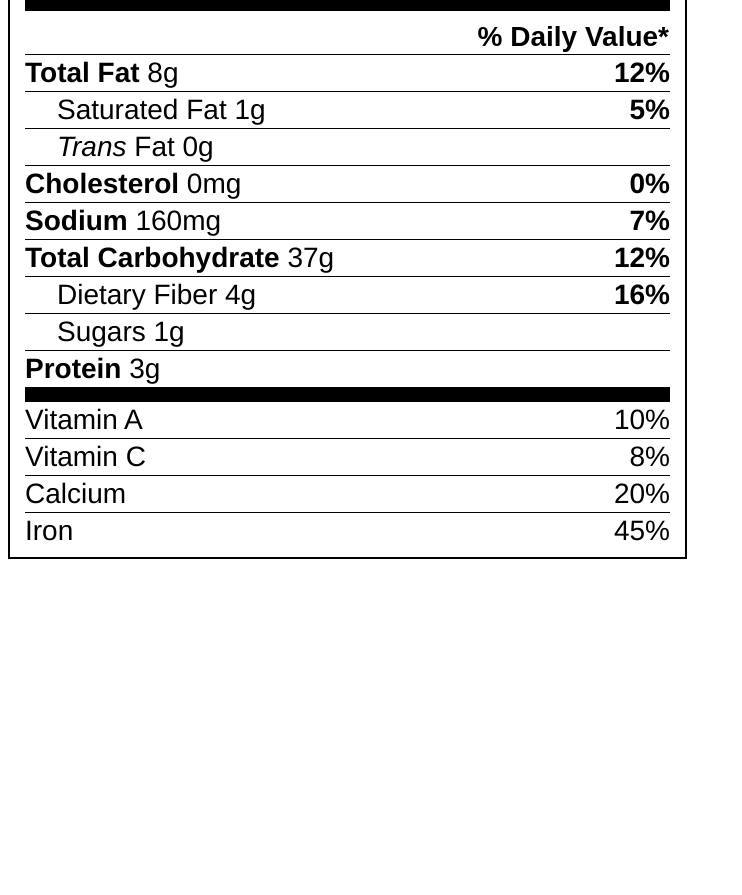
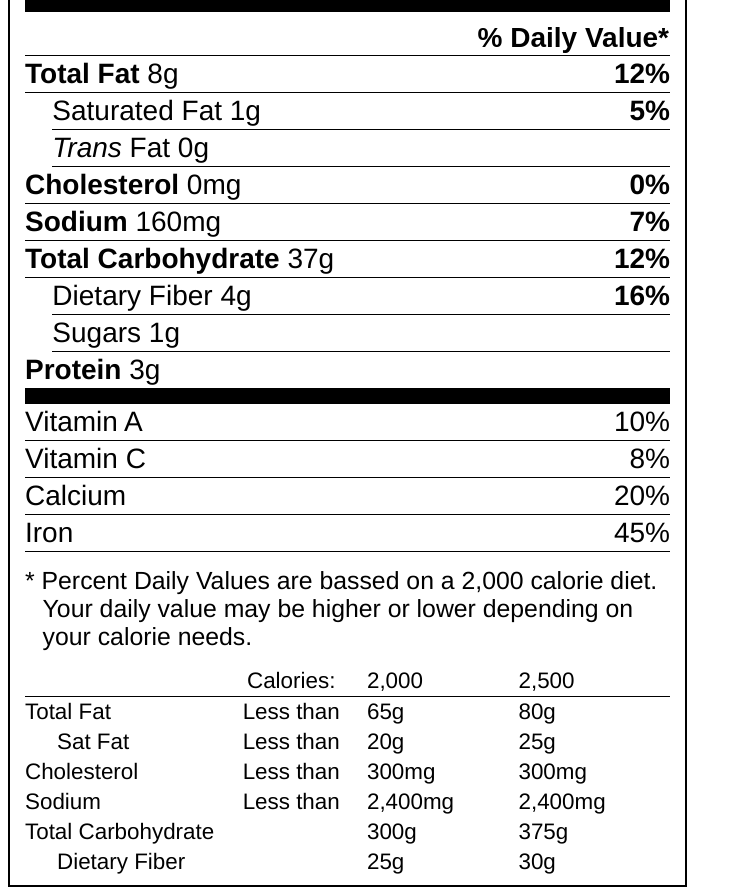
Before and after one commit to astout55555/ls202, a plain HTML site: page lesson_4/nutrition_facts.html in a window 1280 px wide. Shown: the part 285-1180 px from the top of the page, without its empty margins (0-742 px from the left). Before the commit the page ends 852 px from the top, so only its background shows below. Drawn offline with Linux system fonts and the light colour scheme.

Commit message:
Finally finished the nutrition facts label so that it matches the example given. Some sizing/fonts appear slightly off in a few places, but there's nothing clearly wrong about the appearance. The CSS styling feels like a mess, however, and I'm sure there's a more efficient way to do some of this. I'll take a look at the hints and see about refactoring my code before submitting for a code review.

```diff
--- a/lesson_4/nutrition_facts.html
+++ b/lesson_4/nutrition_facts.html
@@ -18,13 +18,20 @@
         margin-bottom: 5px;
       }
 
+      header p {
+        margin: 0;
+      }
+
+      main p {
+        font-size: 1.55rem;
+        padding-left: 1.1rem;
+        text-indent: -1.1rem;
+        margin: 15px 0;
+      }
+
       h1 {
         font-family: 'Franklin Gothic Medium', Arial, sans-serif;
         font-size: 3.75rem;
-        margin: 0;
-      }
-
-      p {
         margin: 0;
       }
 
@@ -38,30 +45,20 @@
         text-align: right;
         padding-top: 10px;
         font-family: 'Helvetica Black', Arial, sans-serif;
-      }
-
-      tr {
         border-bottom: 1px solid black;
       }
 
       td {
         padding: 2px 0;
+        border-bottom: 1px solid black;
       }
 
       td:first-child {
         text-align: left;
       }
 
-      td:nth-child(2) {
+      td:last-child {
         text-align: right;
-      }
-
-      tr:last-child {
-        border-bottom: 0;
-      }
-
-      .subcategory {
-        padding-left: 2rem;
       }
 
       table:first-of-type {
@@ -76,6 +73,38 @@
       table:first-of-type td {
         padding: 5px 0;
       }
+
+      table:nth-child(2) .subcategory td:first-child {
+        padding-left: 11px;
+        border: 0;
+      }
+
+      table:last-child {
+        font-size: 1.4rem;
+        border: 0;
+      }
+
+      table:last-child tr {
+        border: 0;
+      }
+
+      table:last-child tr:first-child {
+        border-bottom: 1px solid black;
+      }
+
+      table:last-child .subcategory td:first-child {
+        text-indent: 2rem;
+      }
+
+      table:last-child td {
+        width: 15%;
+        border: 0;
+        text-align: left;
+      }
+
+      table:last-child td:nth-child(2) {
+        text-align: center;
+      }
     </style>
   </head>
 
@@ -87,9 +116,11 @@
         <p>Servings Per Container About 8</p>
       </header>
 
+      <main>
         <table>
           <tr>
-          <th>Amount Per Serving</th>
+            <th colspan="2">Amount Per Serving</th>
+            <th></th>
           </tr>
           <tr>
             <td><strong>Calories</strong> 230</td>
@@ -99,40 +130,47 @@
 
         <table>
           <tr>
-          <th colspan="2">% Daily Value*</th>
+            <th colspan="3">% Daily Value*</th>
           </tr>
           <tr>
-          <td><strong>Total Fat</strong> 8g</td>
+            <td colspan="2"><strong>Total Fat</strong> 8g</td>
             <td><strong>12%</strong></td>
           </tr>
-        <tr>
-          <td class="subcategory">Saturated Fat 1g</td>
+          <tr class="subcategory">
+            <td></td>
+            <td>Saturated Fat 1g</td>
             <td><strong>5%</strong></td>
           </tr>
-        <tr>
-          <td class="subcategory"><em>Trans</em> Fat 0g</td>
+          <tr class="subcategory">
+            <td></td>
+            <td><em>Trans</em> Fat 0g</td>
+            <td></td>
           </tr>
           <tr>
-          <td><strong>Cholesterol</strong> 0mg</td>
+            <td colspan="2"><strong>Cholesterol</strong> 0mg</td>
             <td><strong>0%</strong></td>
           </tr>
           <tr>
-          <td><strong>Sodium</strong> 160mg</td>
+            <td colspan="2"><strong>Sodium</strong> 160mg</td>
             <td><strong>7%</strong></td>
           </tr>
           <tr>
-          <td><strong>Total Carbohydrate</strong> 37g</td>
+            <td colspan="2"><strong>Total Carbohydrate</strong> 37g</td>
             <td><strong>12%</strong></td>
           </tr>
-        <tr>
-          <td class="subcategory">Dietary Fiber 4g</td>
+          <tr class="subcategory">
+            <td></td>
+            <td>Dietary Fiber 4g</td>
             <td><strong>16%</strong></td>
           </tr>
-        <tr>
-          <td class="subcategory">Sugars 1g</td>
+          <tr class="subcategory">
+            <td></td>
+            <td>Sugars 1g</td>
+            <td></td>
           </tr>
           <tr>
-          <td><strong>Protein</strong> 3g</td>
+            <td colspan="2"><strong>Protein</strong> 3g</td>
+            <td></td>
           </tr>
         </table>
 
@@ -154,6 +192,58 @@
             <td>45%</td>
           </tr>
         </table>
+
+        <p>
+          * Percent Daily Values are bassed on a 2,000 calorie diet.
+            Your daily value may be higher or lower depending on your
+            calorie needs.
+        </p>
+
+        <table>
+          <tr>
+            <td></td>
+            <td>Calories:</td>
+            <td>2,000</td>
+            <td>2,500</td>
+          </tr>
+          <tr>
+            <td>Total Fat</td>
+            <td>Less than</td>
+            <td>65g</td>
+            <td>80g</td>
+          </tr>
+          <tr class="subcategory">
+            <td>Sat Fat</td>
+            <td>Less than</td>
+            <td>20g</td>
+            <td>25g</td>
+          </tr>
+          <tr>
+            <td>Cholesterol</td>
+            <td>Less than</td>
+            <td>300mg</td>
+            <td>300mg</td>
+          </tr>
+          <tr>
+            <td>Sodium</td>
+            <td>Less than</td>
+            <td>2,400mg</td>
+            <td>2,400mg</td>
+          </tr>
+          <tr>
+            <td>Total Carbohydrate</td>
+            <td></td>
+            <td>300g</td>
+            <td>375g</td>
+          </tr>
+          <tr class="subcategory">
+            <td>Dietary Fiber</td>
+            <td></td>
+            <td>25g</td>
+            <td>30g</td>
+          </tr>
+        </table>
+      </main>
     </figure>
   </body>
 </html>
```
Lines whose indentation alone changed are shown as unchanged.
